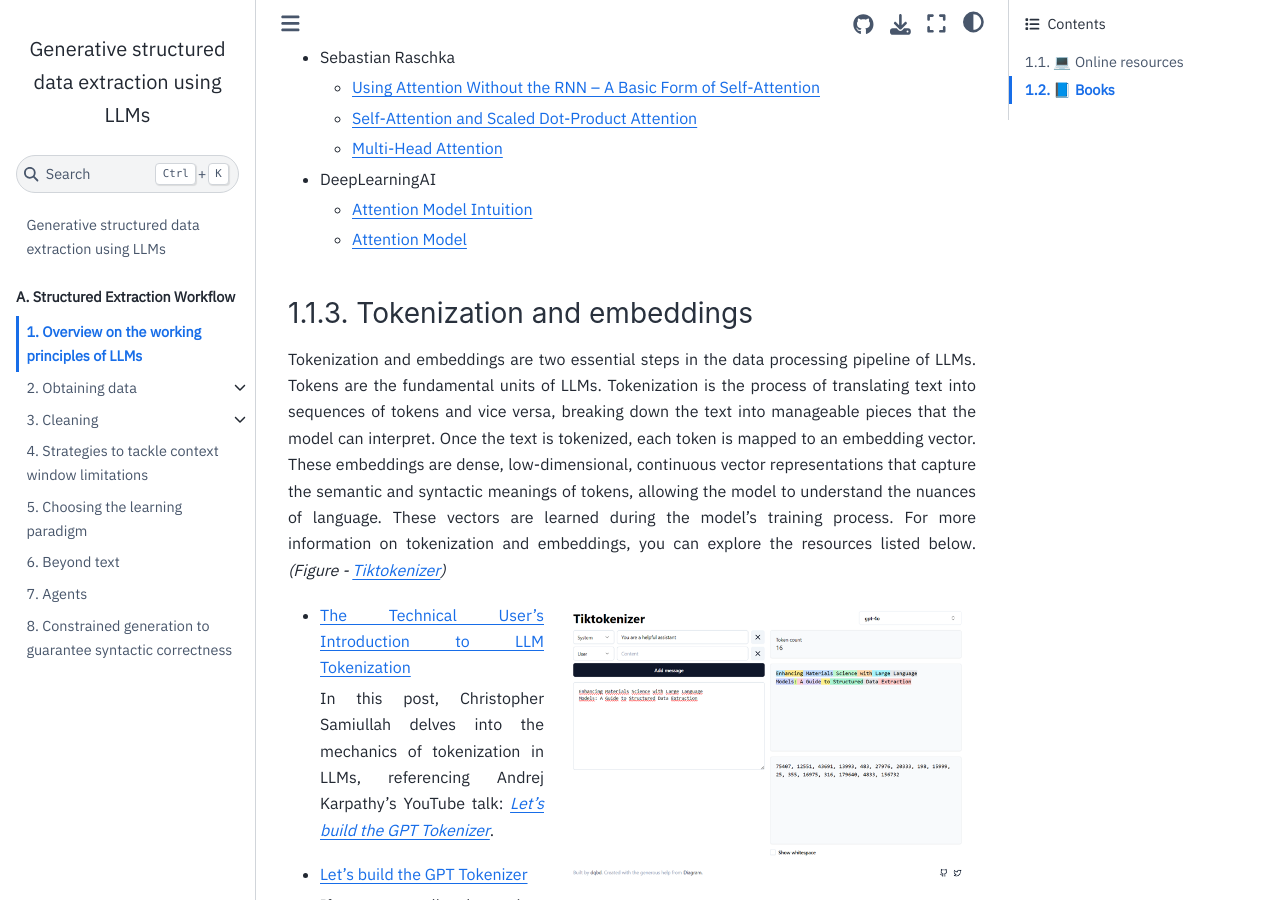
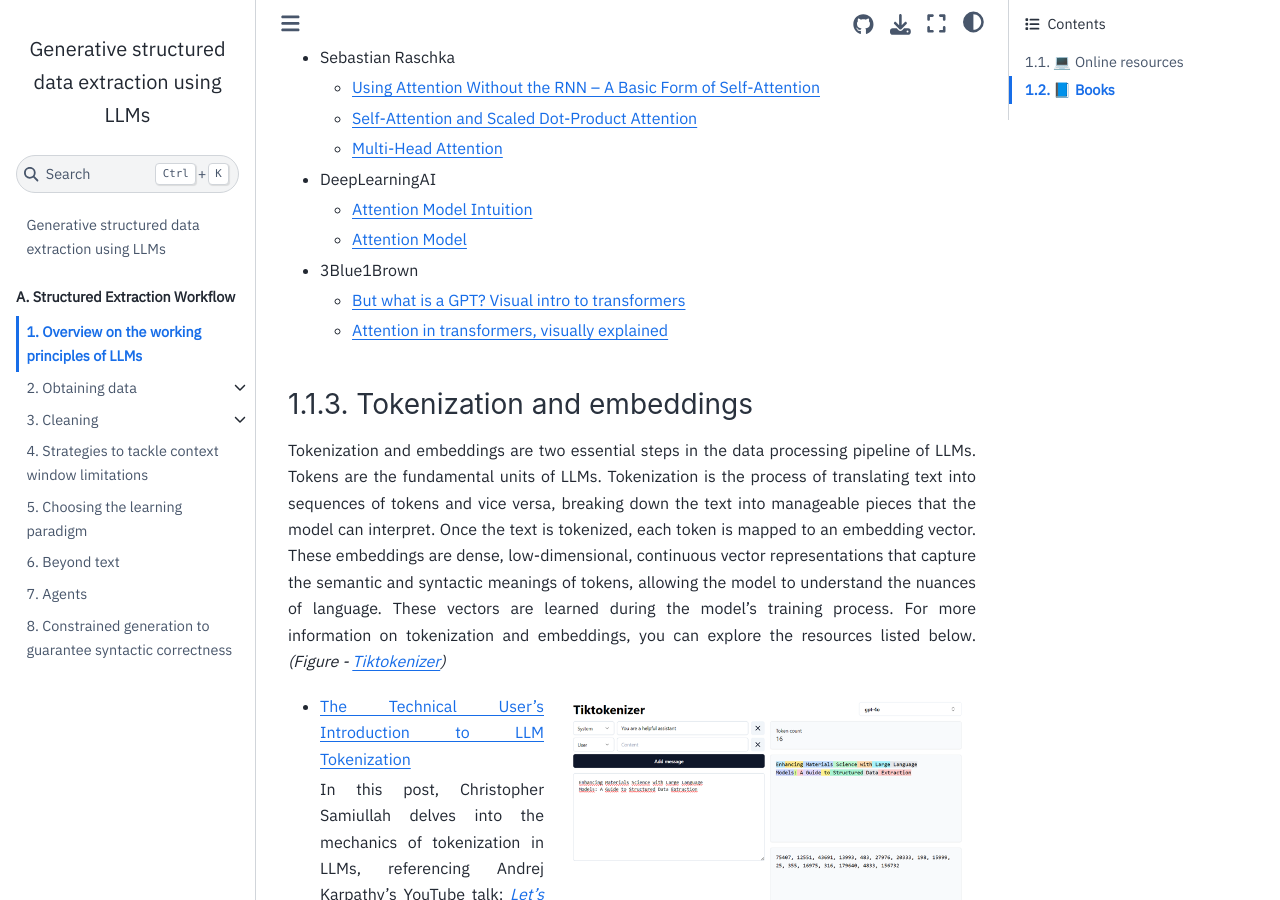
Before and after one commit to lamalab-org/matextract-book, a Jupyter Book: the page built from content/background/resources_LLMs.md, in a window 1280 px wide and 900 px high, scrolled down 2714 px. Built offline with Jupyter Book 1.0.4 settings and Sphinx 7.4.7 and the Sphinx Book theme 1.1.4, drawn with Linux system fonts in a browser that asks for light colours.

Commit message:
Added 3Blue1Brown videos

```diff
--- a/content/background/resources_LLMs.md
+++ b/content/background/resources_LLMs.md
@@ -44,7 +43,6 @@
 
     Here, Brendan Bycroft shows an impressive interactive visualization of the LLM algorithm behind some of OpenAI GPT models, allowing you to see the entire process in action.
 
-
 🎥 You can also find a clear explanation of Transformers in the following video: [The Transformer Architecture](https://www.youtube.com/watch?v=tstbZXNCfLY) by Sebastian Raschka.
 
 ### Attention
@@ -79,6 +77,9 @@
 * DeepLearningAI
   * [Attention Model Intuition](https://www.youtube.com/watch?v=SysgYptB198)
   * [Attention Model](https://www.youtube.com/watch?v=quoGRI-1l0A)
+* 3Blue1Brown
+  * [But what is a GPT? Visual intro to transformers](https://www.youtube.com/watch?v=wjZofJX0v4M&vl=es)
+  * [Attention in transformers, visually explained](https://www.youtube.com/watch?v=eMlx5fFNoYc&vl=es)
 
 ### Tokenization and embeddings
 
```
Also changed, not shown: other parts of content/background/resources_LLMs.md (+1 -2 lines).
